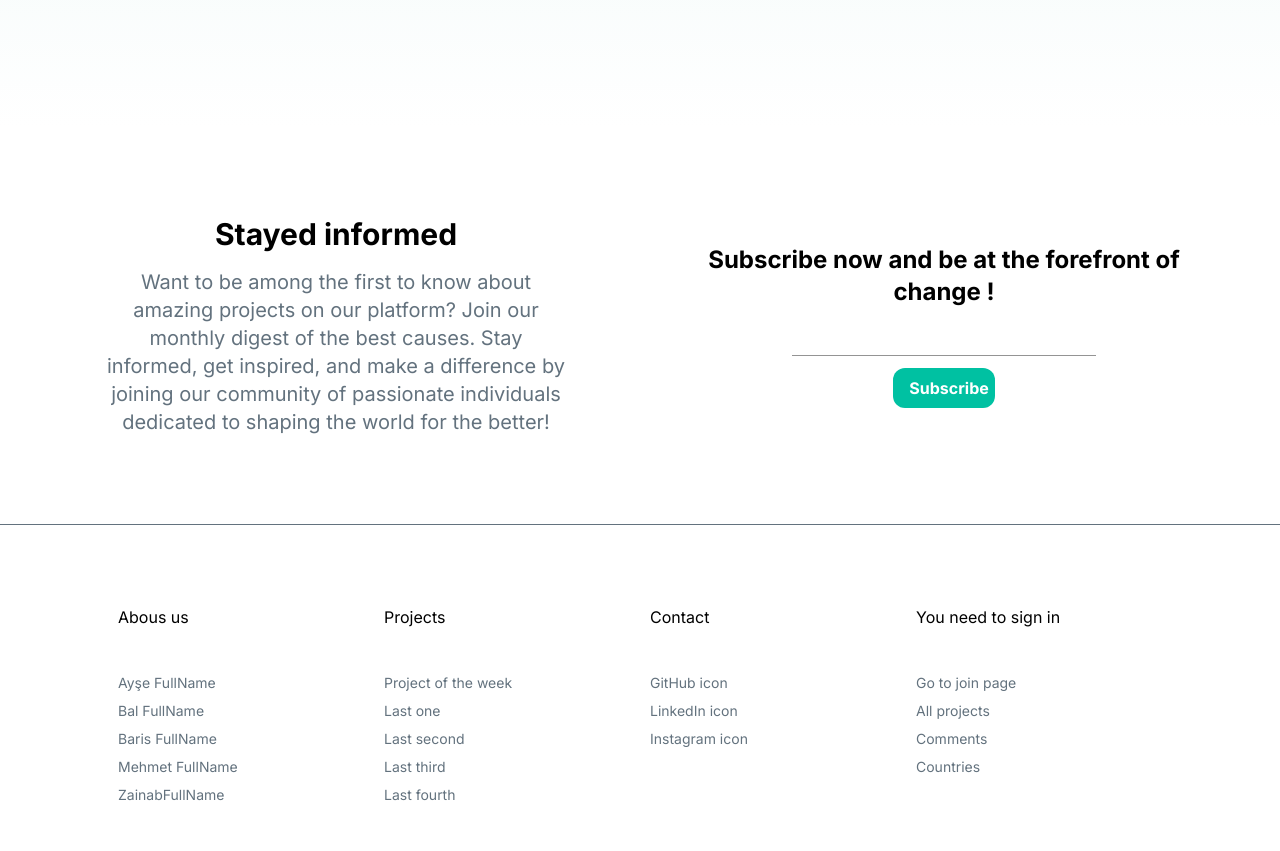
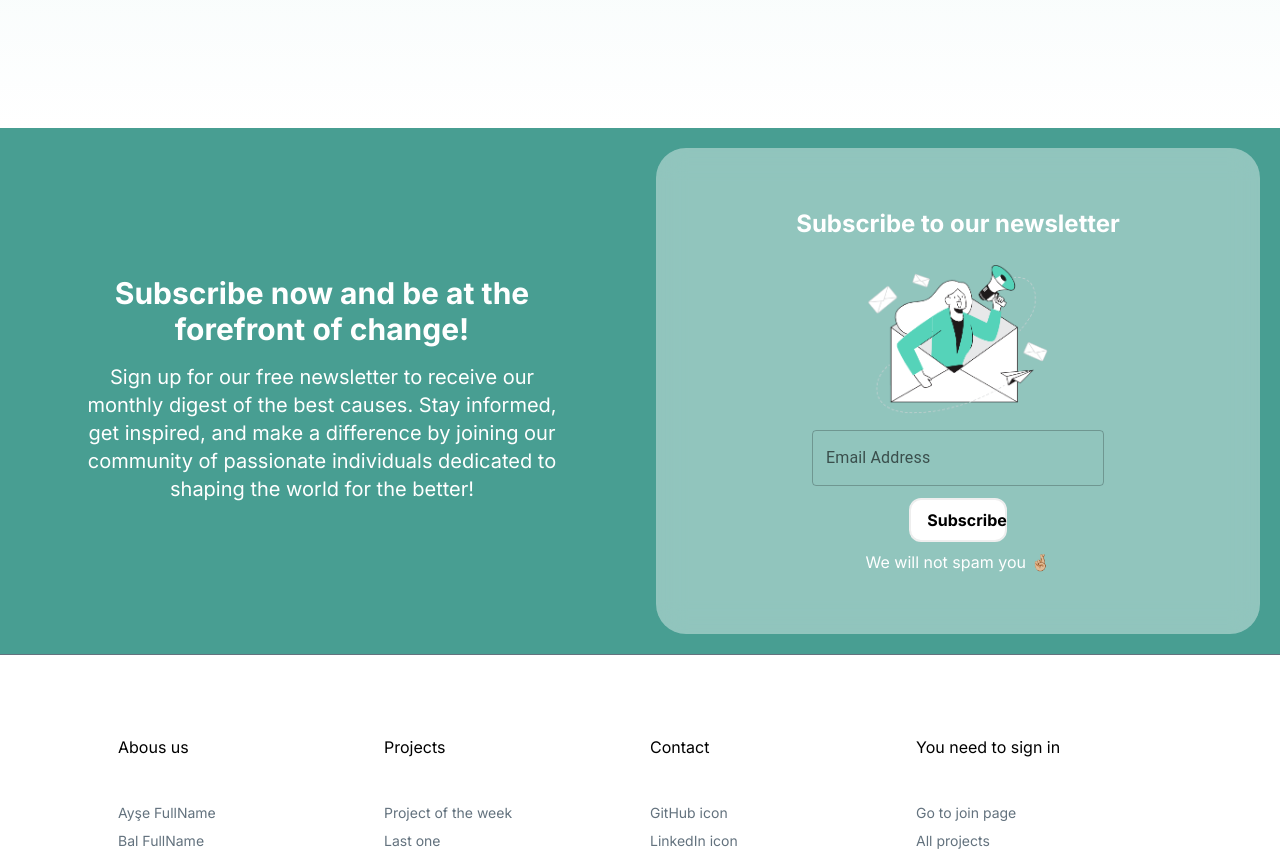
Before and after one commit to 202303-PRM-TR-FEW/Crowdfunding-Platform-Team-10, a Next.js app: page /account in a window 1280 px wide. Shown: the part 580-1431 px from the top of the page. Built offline with nearby package versions, Linux system fonts and the light colour scheme; no server answers; the database is empty.

Commit message:
Style:Restyled newsletter component

```diff
--- a/app/[locale]/globals.css
+++ b/app/[locale]/globals.css
@@ -82,3 +82,6 @@ input[type="file"] {
 .bgc-green {
   @apply bg-[#00c1a2];
 }
+.custom-white-button {
+  @apply bg-white text-basicgray border-2 cursor-pointer font-bold text-base py-2 px-4 rounded text-center transition-all duration-300 ease-in-out;
+}
--- a/app/components/cards/NewsLetterCard.jsx
+++ b/app/components/cards/NewsLetterCard.jsx
@@ -1,32 +1,62 @@
 "use client";
 import emailjs from "emailjs-com";
 import React, { useRef } from "react";
-// import {
-//   Card,
-//   CardHeader,
-//   CardBody,
-//   CardFooter,
-//   Typography,
-//   Button,
-//   Popover,
-//   PopoverHandler,
-//   PopoverContent,
-//   Input,
-// } from "@material-tailwind/react";
-import { Input, ThemeProvider, createTheme } from "@mui/material";
+import {
+  Input,
+  Button,
+  ThemeProvider,
+  createTheme,
+  Grid,
+  TextField,
+} from "@mui/material";
+import CheckIcon from "@mui/icons-material/Check";
+
 export default function NewsLetterCard() {
   const theme = createTheme({
     palette: {
       primary: {
-        main: "#00c1a2",
+        main: "#FFFFFF",
       },
       action: {
         // Customize the autofill background color
-        hover: "#00c1a2", // Replace with your desired color
-        selected: "#00c1a2", // Replace with your desired color
+        hover: "#FFFFFF", // Replace with your desired color
+        selected: "#FFFFFF", // Replace with your desired color
       },
     },
   });
+  const containerStyle = {
+    display: "flex",
+    justifyContent: "center",
+    alignItems: "center",
+    background: "#489E92",
+    overflow: "hidden",
+    boxShadow: "0 0 10px rgba(255, 255, 255, 0.5)",
+    padding: "20px",
+    color: "white",
+  };
+
+  const blurredCardStyle = {
+    position: "relative",
+    width: "100%",
+    position: "button",
+    height: "100%",
+    background: "rgba(255, 255, 255, 0.4)",
+    backdropFilter: "blur(14px)",
+    borderRadius: "30px",
+    padding: "20px",
+  };
+  const imageContainer = {
+    display: "flex",
+    justifyContent: "center",
+    alignItems: "center",
+    padding: "0px",
+  };
+  const whiteText = {
+    color: "white",
+  };
+  const blackText = {
+    color: "black",
+  };
 
   const form = useRef();
 
@@ -56,98 +86,57 @@ export default function NewsLetterCard() {
 
   return (
     <ThemeProvider theme={theme}>
-      <section className="flex justify-center items-center bg-white py-8 md:px-12">
-        <div className="grid lg:grid-cols-2 gap-8 ">
+      <section style={containerStyle}>
+        <div className="grid lg:grid-cols-2 gap-8">
           <div className="p-14 flex flex-col gap-4 justify-center text-center">
-            <p className="header-3">Stayed informed</p>
-            <p className="sub-header">
-              Want to be among the first to know about amazing projects on our
-              platform? Join our monthly digest of the best causes. Stay
-              informed, get inspired, and make a difference by joining our
-              community of passionate individuals dedicated to shaping the world
-              for the better!
+            <p className="header-3">
+              Subscribe now and be at the forefront of change!
+            </p>
+            <p className="sub-header pb-1" style={whiteText}>
+              Sign up for our free newsletter to receive our monthly digest of
+              the best causes. Stay informed, get inspired, and make a
+              difference by joining our community of passionate individuals
+              dedicated to shaping the world for the better!
             </p>
           </div>
-          <div className=" p-4 sm:p-10 flex flex-col gap-4 justify-center text-center">
-            <p className="header-4">
-              Subscribe now and be at the forefront of change !
-            </p>
+          <div style={blurredCardStyle}>
+            <div className="p-1 sm:p-10 flex flex-col gap-4 justify-center text-center">
+              <p className="header-4 pb-2">Subscribe to our newsletter</p>
+              <div style={imageContainer}>
+                <img
+                  src="/assets/images/newsletter_image.png"
+                  alt="Newsletter Image"
+                  style={{ width: "200px", height: "auto" }}
+                />
+              </div>
               <form
                 ref={form}
                 onSubmit={sendEmail}
                 className="md:px-24 flex flex-col"
               >
-              <Input
+                <TextField
+                  id="outlined-email-input"
                   label="Email Address"
                   type="email"
                   name="to_email"
-                inputProps={{ min: 0, style: { textAlign: "center" } }}
                 />
 
                 <button
                   type="submit"
-                className="btn-primary mt-3 px-10 sm:w-2/6 self-center"
+                  className="custom-white-button mt-3 px-10 sm:w-2/6 self-center"
+                  style={blackText}
                 >
                   Subscribe
                 </button>
+
+                <p className="spam-message pt-2 text-center" style={whiteText}>
+                  We will not spam you 🤞🏼
+                </p>
               </form>
+            </div>
           </div>
         </div>
       </section>
     </ThemeProvider>
-    // <Card className="w-96 bg-orange-500">
-    //   <CardHeader
-    //     shadow={false}
-    //     floated={false}
-    //     className="h-96 bg-basicOrange"
-    //   >
-    //     <img
-    //       src="/assets/images/newslettercard.image.png"
-    //       className="w-full h-full object-cover"
-    //     />
-    //   </CardHeader>
-    //   <CardBody>
-    //     <div className="flex items-center justify-between mb-2">
-    //       <Typography variant="h4" color="black" className="text-lg">
-    //         Stayed informed
-    //       </Typography>
-    //     </div>
-    //     <Typography variant="small" color="black" className="font-normal">
-    //       Want to be among the first people to know about amazing projects on
-    //       our platform? Join our monthly digest of the best causes.
-    //     </Typography>
-    //   </CardBody>
-    //   <CardFooter className="pt-0">
-    //     <Popover placement="bottom">
-    //       <PopoverHandler>
-    //         <Button
-    //           ripple={false}
-    //           fullWidth={true}
-    //           className="bg-BasicBlack text-white shadow-none hover:shadow-none focus:shadow-none focus:scale-105 active:scale-100"
-    //         >
-    //           Join newsletter
-    //         </Button>
-    //       </PopoverHandler>
-    //       <PopoverContent className="w-96 bg-orange-500">
-    //         <Typography variant="h6" color="white" className="mb-5">
-    //           Newsletter Subscription
-    //         </Typography>
-    //         <div>
-    //           <form ref={form} onSubmit={sendEmail} className="flex gap-2">
-    //             <Input
-    //               label="Email Address"
-    //               type="email"
-    //               color="white"
-    //               name="to_email"
-    //             />
-    //             <Button type="submit" className="bg-black">
-    //               Subscribe
-    //             </Button>
-    //           </form>
-    //         </div>
-    //       </PopoverContent>
-    //     </Popover>
-    //   </CardFooter>
-    // </Card>
   );
 }
```
Also changed, not shown: public/assets/images/newsletter_image.png (added). Lines whose indentation alone changed are shown as unchanged.
